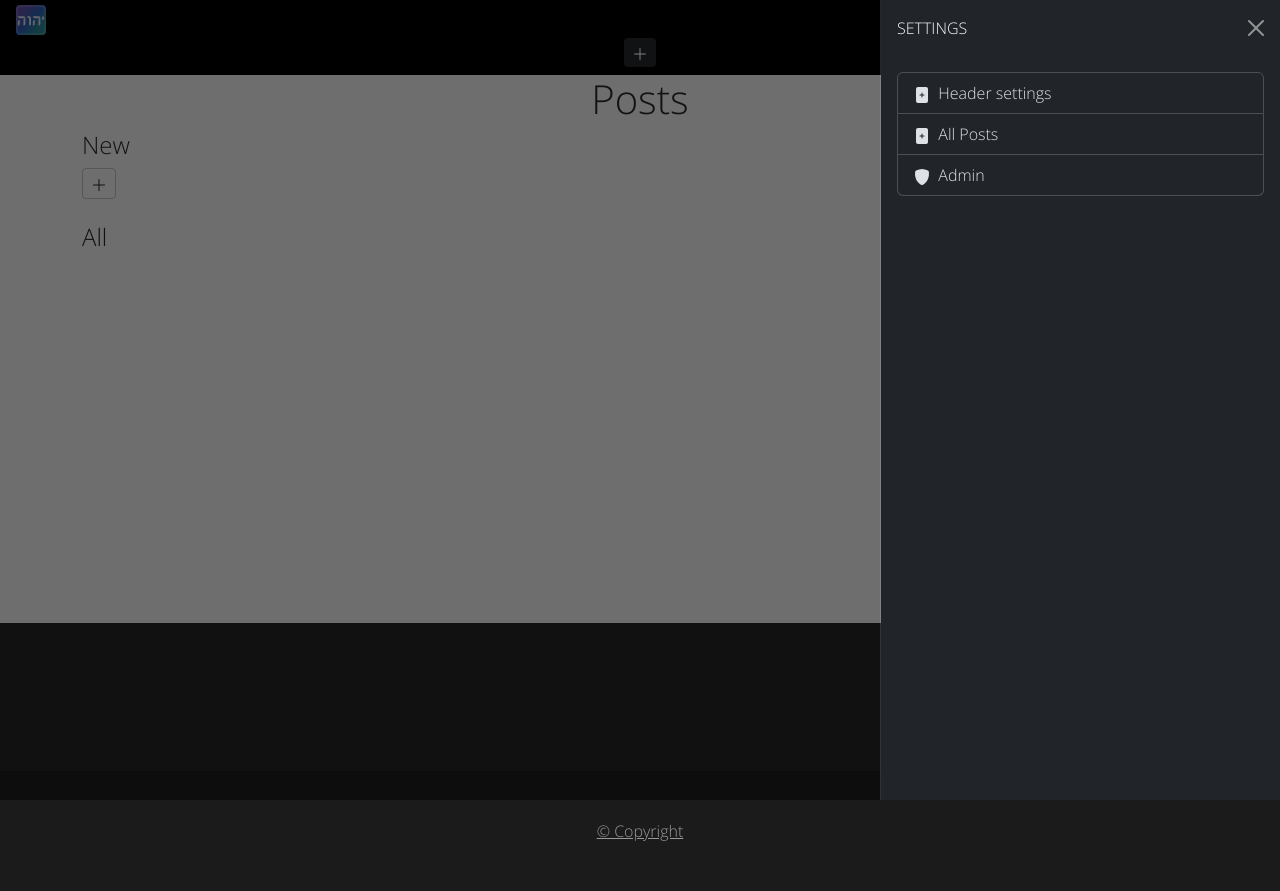
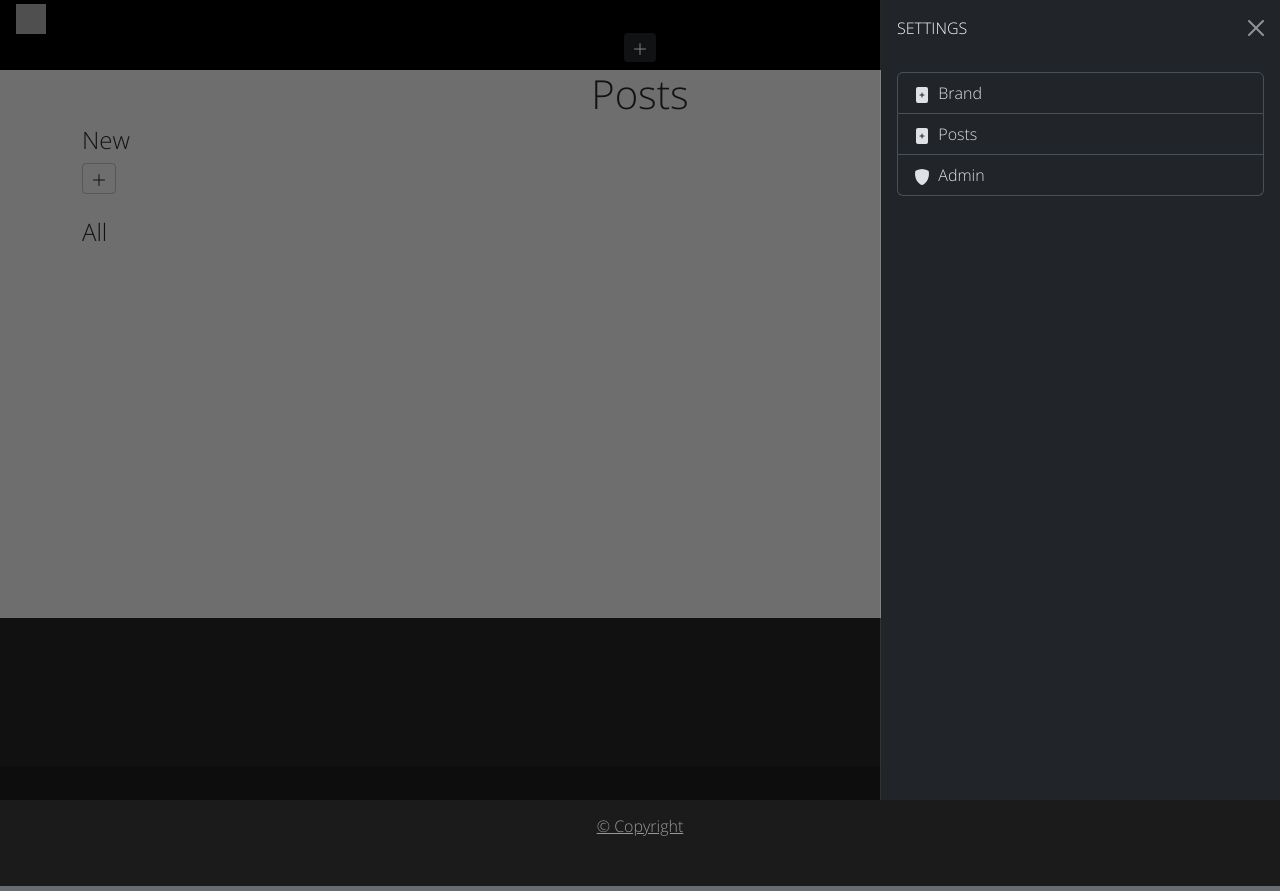
Before and after one commit to wbin01/nebula, a Django app: page /en/settings/posts/ in a window 1280 px wide, after a click that opens the changed part. Run offline with Django 5.2, Linux system fonts and the light colour scheme; the visitor is signed in with stand-in values (Sample User, id 1); data comes from the database, SQL or seed files in the repository; data that the repository does not hold is empty; grey boxes are pictures that could not be loaded.

Commit message:
Brand settings

```diff
--- a/src/webpage/models.py
+++ b/src/webpage/models.py
@@ -90,7 +90,22 @@ class Language(models.Model):
 
 
 class PageSetting(models.Model):
+    brand = ResizedImageField(
+        default='/category_image/defaults/brand.svg',
+        size=[100, 30], crop=['middle', 'center'],
+        upload_to='category_image/', blank=True)
+    display_brand = models.BooleanField(default=False)
+    display_logo = models.BooleanField(default=True)
+    display_name = models.BooleanField(default=False)
+    favicon = ResizedImageField(
+        default='/category_image/defaults/favicon.svg',
+        size=[16, 16], crop=['middle', 'center'],
+        upload_to='category_image/', blank=True)
     lang = models.ForeignKey(Language, on_delete=models.CASCADE)
+    logo = ResizedImageField(
+        default='/category_image/defaults/logo.svg',
+        size=[30, 30], crop=['middle', 'center'],
+        upload_to='category_image/', blank=True)
     name = models.CharField(default="Nebula", max_length=200)
     style = models.IntegerField(default=1)
 
--- a/src/webpage/templates/_nav.html
+++ b/src/webpage/templates/_nav.html
@@ -4,12 +4,24 @@
 {% load dict_key %}
 
 <div class="d-print-none m-0 p-0" style="background-color:{{ style.nav_top_bg }};">
-  <nav class="navbar m-0 p-0  text-light">
+  <nav class="navbar m-0 p-0 text-light">
 
-    <div class="m-0 p-0 ms-3 me-4 mt-1 mb-1 img-hover-highlight">
-      <a class="navbar-brand nav-bg" href="{% url 'index' cookie_language %}">
-        <img src="{% static 'nav-logo.svg' %}" alt="Logo" width="30" height="30" class="d-inline-block align-text-top">
+    <div class="m-0 p-0 mt-1 ms-3 me-4 align-middle">
+      {% if settings.display_logo %}
+      <a class="text-decoration-none img-hover-highlight m-0 p-0" href="{% url 'index' cookie_language %}">
+        <img src="{{ settings.logo.url }}" alt="Logo" width="30" height="30" class="d-inline-block">
       </a>
+      {% endif %}
+      {% if settings.display_brand %}
+      <a class="text-decoration-none img-hover-highlight m-0 p-0" href="{% url 'index' cookie_language %}">
+        <img src="{{ settings.brand.url }}" alt="Brand" width="100" height="30" class="d-inline-block">
+      </a>
+      {% endif %}
+      {% if settings.display_name %}
+      <a class="text-decoration-none text-light m-0 p-0" href="{% url 'index' cookie_language %}">
+      {{ settings.name }}
+      </a>
+      {% endif %}
     </div>
 
     <div>&nbsp;</div>
@@ -116,15 +128,15 @@
           <!-- Admin settings -->
           {% if user.is_superuser %}
           <div class="list-group">
-            <a class="list-group-item list-group-item-action" href="{% url 'settings' cookie_language 'header' %}">
+            <a class="list-group-item list-group-item-action" href="{% url 'settings' cookie_language 'brand' %}">
               <svg xmlns="http://www.w3.org/2000/svg" width="16" height="16" fill="currentColor" class="bi bi-file-plus-fill" viewBox="0 0 16 16">
                 <path d="M12 0H4a2 2 0 0 0-2 2v12a2 2 0 0 0 2 2h8a2 2 0 0 0 2-2V2a2 2 0 0 0-2-2M8.5 6v1.5H10a.5.5 0 0 1 0 1H8.5V10a.5.5 0 0 1-1 0V8.5H6a.5.5 0 0 1 0-1h1.5V6a.5.5 0 0 1 1 0"/>
-              </svg> &nbsp;<span>Header settings</span>
+              </svg> &nbsp;<span>Brand</span>
             </a>
             <a class="list-group-item list-group-item-action" href="{% url 'settings' cookie_language 'posts' %}">
               <svg xmlns="http://www.w3.org/2000/svg" width="16" height="16" fill="currentColor" class="bi bi-file-plus-fill" viewBox="0 0 16 16">
                 <path d="M12 0H4a2 2 0 0 0-2 2v12a2 2 0 0 0 2 2h8a2 2 0 0 0 2-2V2a2 2 0 0 0-2-2M8.5 6v1.5H10a.5.5 0 0 1 0 1H8.5V10a.5.5 0 0 1-1 0V8.5H6a.5.5 0 0 1 0-1h1.5V6a.5.5 0 0 1 1 0"/>
-              </svg> &nbsp;<span>All Posts</span>
+              </svg> &nbsp;<span>Posts</span>
             </a>
             <a class="list-group-item list-group-item-action" href="{% url 'admin' %}">
               <svg xmlns="http://www.w3.org/2000/svg" width="16" height="16" fill="currentColor" class="bi bi-shield-fill" viewBox="0 0 16 16">
--- a/src/webpage/templates/base.html
+++ b/src/webpage/templates/base.html
@@ -4,7 +4,7 @@
     <meta charset="utf-8">
     <meta name="viewport" content="width=device-width, initial-scale=1">
     <title>{{ tab_title }}</title>{% load static %}
-    <link rel="icon" type="image/x-icon" href="{% static 'favicon.svg' %}">
+    <link rel="icon" type="image/x-icon" href="{{ settings.favicon.url }}">
 
     <link href="https://cdn.jsdelivr.net/npm/bootstrap@5.3.3/dist/css/bootstrap.min.css" rel="stylesheet" integrity="sha384-QWTKZyjpPEjISv5WaRU9OFeRpok6YctnYmDr5pNlyT2bRjXh0JMhjY6hW+ALEwIH" crossorigin="anonymous">
     <script src="https://cdn.jsdelivr.net/npm/bootstrap@5.3.3/dist/js/bootstrap.bundle.min.js" integrity="sha384-YvpcrYf0tY3lHB60NNkmXc5s9fDVZLESaAA55NDzOxhy9GkcIdslK1eN7N6jIeHz" crossorigin="anonymous"></script>
--- a/src/webpage/templates/settings.html
+++ b/src/webpage/templates/settings.html
@@ -8,8 +8,59 @@
 {% if path == 'cookie_language' %}
   <meta http-equiv="REFRESH" content="0;url={% url 'index' cookie_language %}">
 
-{% elif path == 'header' %}
-  <h1 class="text-center">Header settings</h1>
+{% elif path == 'brand' %}
+  <h1 class="text-center">Brand settings</h1>
+  <div class="w-75 mx-auto">
+    <form action="{% url 'settings' cookie_language 'brand' %}"
+        method="post" enctype="multipart/form-data">{% csrf_token %}
+
+        <label for="favicon_image" class="mt-4"><h4>Favicon image</h4></label>
+        <div class="me-1 text-opacity-75">
+          <img src="{{ settings.favicon.url }}" width="16" height="16" class="m-0 ms-1 mb-1 p-0 d-inline-block align-text-center"> (16x16)
+        </div>
+        <div class="input-group">
+          <input type="file" class="form-control" id="favicon_image" name="favicon_image">
+        </div>
+
+        <label for="logo_image" class="mt-4"><h4>Logo image</h4></label>
+        <div class="me-1 text-opacity-75">
+          <img src="{{ settings.logo.url }}" width="30" height="30" class="m-0 ms-1 mb-1 p-0 d-inline-block align-text-center"> (30x30)
+        </div>
+        <div class="input-group">
+          <input type="file" class="form-control" id="logo_image" name="logo_image">
+        </div>
+        <span class="form-check form-check">
+          <input class="form-check-input" type="checkbox" value="" name="display_logo" id="display_logo"
+            {% if settings.display_logo %}checked{% endif %}>
+          <label class="form-check-label text-opacity-75" for="display_logo">Display logo image</label>
+        </span>
+
+        <label for="brand_image" class="mt-4"><h4>Brand image</h4></label>
+        <div class="me-1 text-opacity-75">
+          <img src="{{ settings.brand.url }}" width="100" height="30" class="m-0 ms-1 mb-1 p-0 d-inline-block align-text-center"> (100x30)
+        </div>
+        <div class="input-group">
+          <input type="file" class="form-control" id="brand_image" name="brand_image">
+        </div>
+        <span class="form-check form-check">
+          <input class="form-check-input" type="checkbox" value="" name="display_brand" id="display_brand"
+            {% if settings.display_brand %}checked{% endif %}>
+          <label class="form-check-label text-opacity-75" for="display_brand">Display brand image</label>
+        </span>
+
+        <label for="page_name" class="mt-4"><h4>Page name</h4></label>
+        <div class="input-group">
+          <input type="text" class="form-control" id="page_name" name="page_name" value="{{ settings.name }}">
+        </div>
+        <span class="form-check form-check">
+          <input
+            class="form-check-input" type="checkbox" value="" name="display_page_name" id="display_page_name"
+            {% if settings.display_name %}checked{% endif %}>
+          <label class="form-check-label text-opacity-75" for="display_page_name">Display page name</label>
+        </span>
+
+    </form>
+  </div>
 
 {% elif path == 'posts' %}
   <h1 class="text-center">Posts</h1>
--- a/src/webpage/views.py
+++ b/src/webpage/views.py
@@ -582,7 +582,7 @@ def settings(request, lang, text='resume'):
     context['path'] = text
 
     if request.method == 'GET':
-        if text == 'header':
+        if text == 'brand':
             pass
 
         elif text == 'posts':
```
Also changed, not shown: data/favicon.svg (added), data/nav-logo.svg (added), src/webpage/migrations/0026_pagesetting_brand_pagesetting_favicon_and_more.py (added), src/webpage/migrations/0027_alter_pagesetting_brand.py (added), src/webpage/migrations/0028_pagesetting_display_brand_pagesetting_display_logo_and_more.py (added), src/webpage/migrations/0029_alter_pagesetting_display_brand_and_more.py (added), src/webpage/static/favicon.svg, src/webpage/static/nav-logo.svg.
